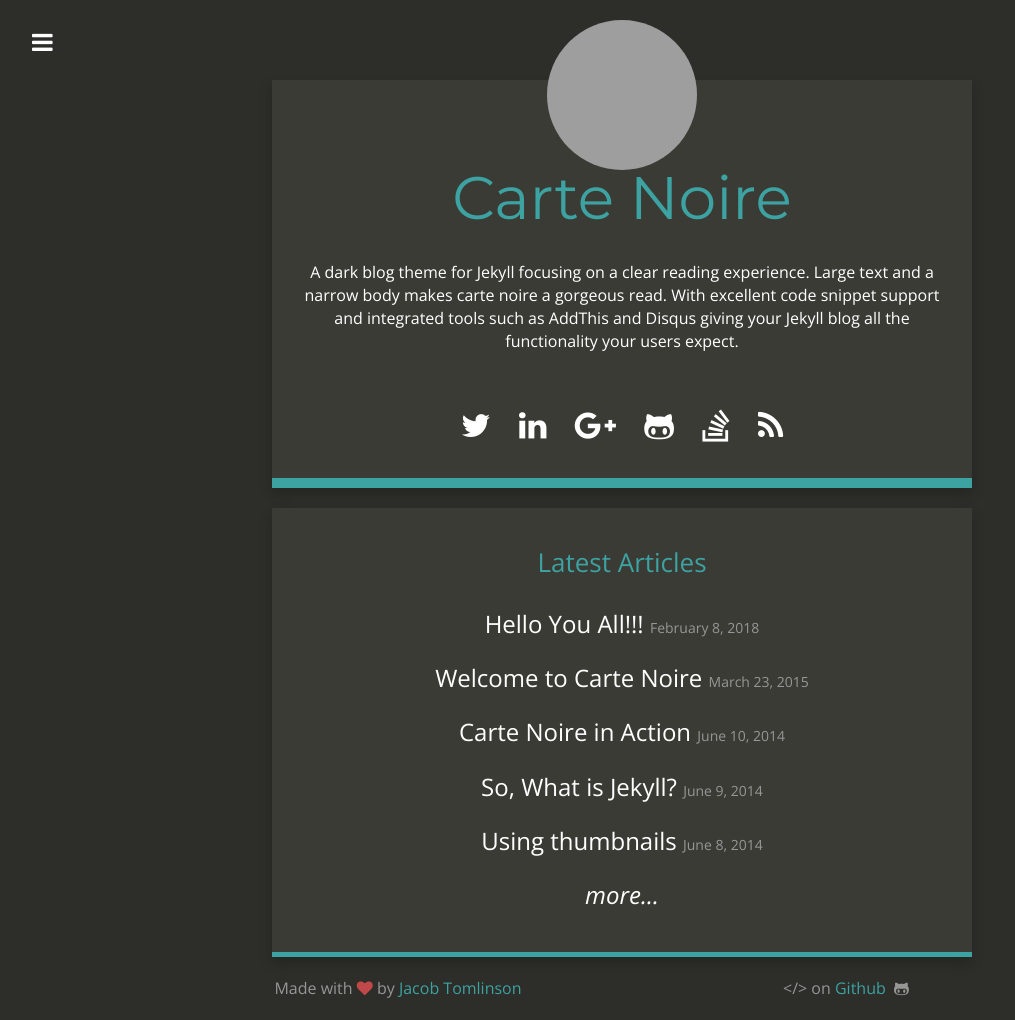
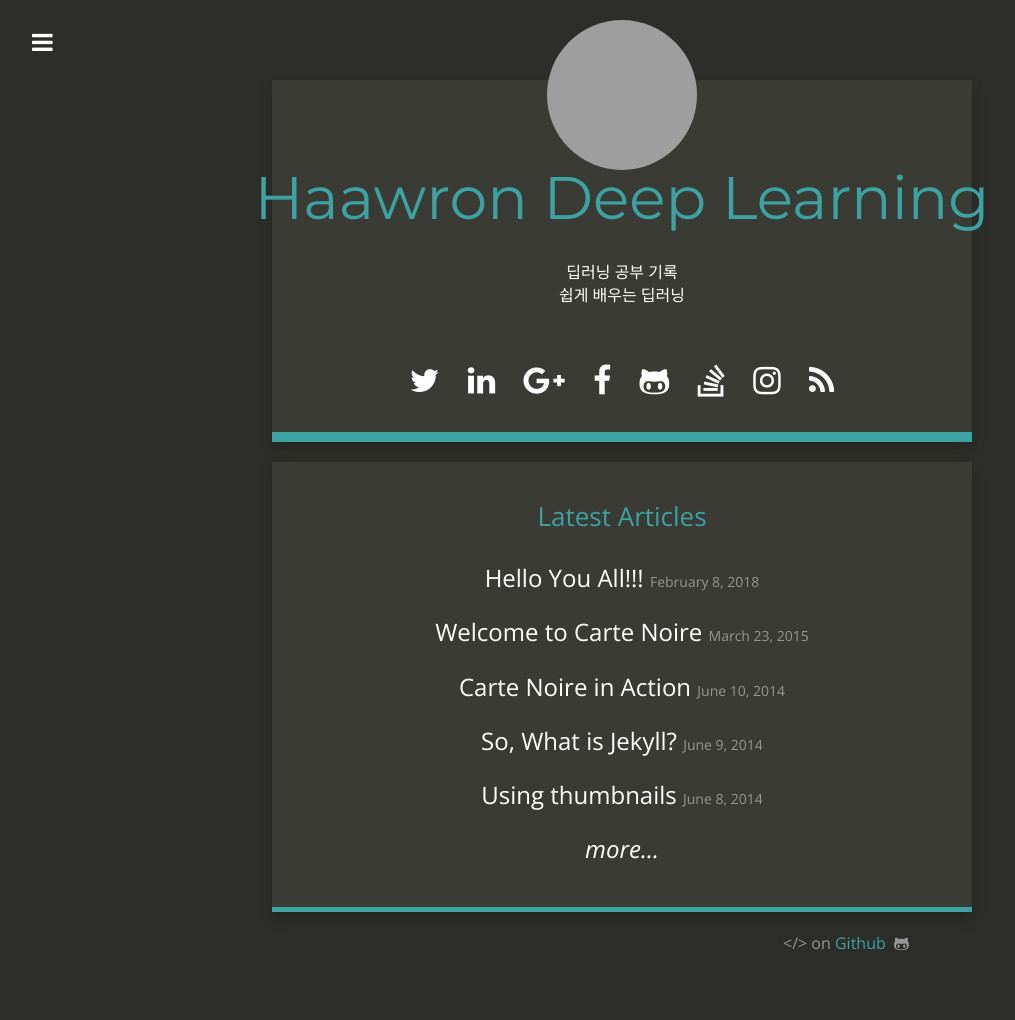
Before and after one commit to Haawron/Haawron.github.io, a Jekyll site: the page built from index.html, in a window 1280 px wide. Shown: the whole page, without its empty margins (18-1033 px from the left). Built offline with Jekyll 4.4.1, drawn with Linux system fonts in a browser that asks for light colours; nearby versions of some CDN libraries; after the commit the page ends 975 px from its top, so only the background shows below that; grey boxes are pictures that could not be loaded.

Commit message:
한글화

```diff
--- a/_config.yml
+++ b/_config.yml
@@ -1,30 +1,30 @@
 # Site settings
-title: "Carte Noire"
-email: jacob@jacobtomlinson.co.uk
-description: "A dark blog theme for Jekyll."
+title: "Haawron Deep Learning"
+email: gunsbrother@naver.com
+description: "A Deep Learning Lab for HAAWRON"
 baseurl: ""
-url: "http://carte-noire.jacobtomlinson.co.uk/"
-title_description: "A dark blog theme for Jekyll focusing on a clear reading experience. Large text and a narrow body makes carte noire a gorgeous read. With excellent code snippet support and integrated tools such as AddThis and Disqus giving your Jekyll blog all the functionality your users expect."
-title_image: "https://www.gravatar.com/avatar/00000000000000000000000000000000?s=500&d=mm"
+url: "https://haawron.github.io/"
+title_description: "딥러닝 공부 기록 <br>쉽게 배우는 딥러닝"
+title_image: "https://secure.gravatar.com/avatar/2df384ea957255789eadc4e08bb98bfe?s=500&d=mm"
 google_analytics: "UA-20365477-4"
-disqus_account: cartenoire
+disqus_account: haawrongithub
 github_repository: https://github.com/jacobtomlinson/carte-noire
-addthis_id: ra-513c6fa83da6ec67
+addthis_id: ra-5a7befd83d079fee
 post_limit: 5
 
 # Social usernames/URLs
-twitter_username: _jacobtomlinson
-github_username:  jacobtomlinson
-instagram_username:
+twitter_username: Haawron
+github_username:  Haawron
+instagram_username: haawron
 reddit_username:
-linkedin_link: http://carte-noire.jacobtomlinson.co.uk/
-google_plus_link: http://carte-noire.jacobtomlinson.co.uk/
-stackoverflow_link: http://carte-noire.jacobtomlinson.co.uk/
+linkedin_link: https://www.linkedin.com/in/hyeogeon-lee-460b92157/
+google_plus_link: https://plus.google.com/116348548565230043793
+stackoverflow_link: https://stackoverflow.com/users/9233630/%EC%9D%B4%ED%9A%A8%EA%B1%B4
 xing_link:
-facebook_link:
+facebook_link: https://www.facebook.com/hyogun.lee.3
 
 # Footer
-footer_left: "Made with <i class=\"fa fa-heart\"></i> by <a href=\"https://twitter.com/_JacobTomlinson\">Jacob Tomlinson</a>"
+footer_left: # "Made with <i class=\"fa fa-heart\"></i> by <a href=\"https://twitter.com/_JacobTomlinson\">Jacob Tomlinson</a>"
 footer_right: "&lt;/&gt; on <a href=\"https://github.com/jacobtomlinson/carte-noire\">Github</a> &nbsp;<i class=\"fa fa-github-alt\"></i>"
 
 # Build settings
--- a/_layouts/post.html
+++ b/_layouts/post.html
@@ -112,7 +113,6 @@
 
       </div>
 
-<!--
       {% if site.twitter_username and site.disqus_account %}
       <div class="content-panel feedback">
         I <i class="fa fa-heart"></i> feedback.<br />
@@ -129,7 +129,6 @@
         Let me know what you think of this article in the comment section below!
       </div>
       {% endif %}
--->
 
       {% if site.disqus_account %}
       <div class="content-panel comments">
```
Also changed, not shown: other parts of _layouts/post.html (+1 -0 lines).
